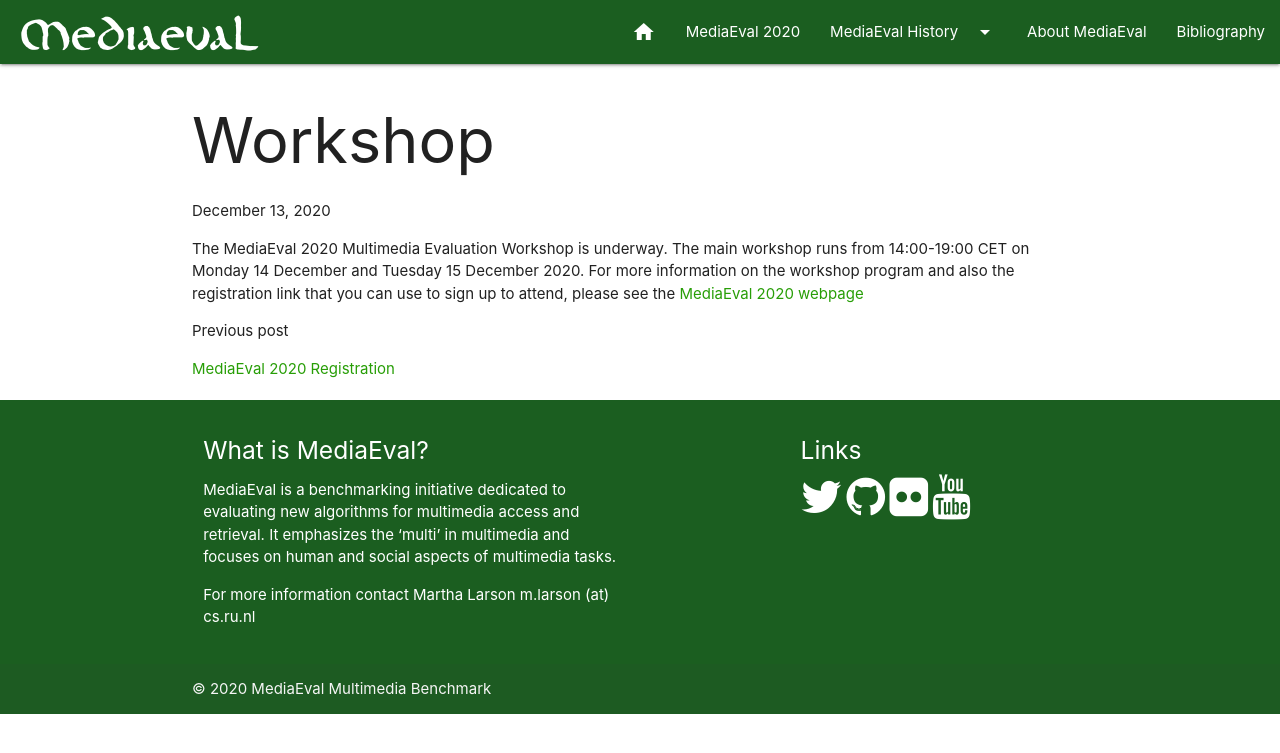
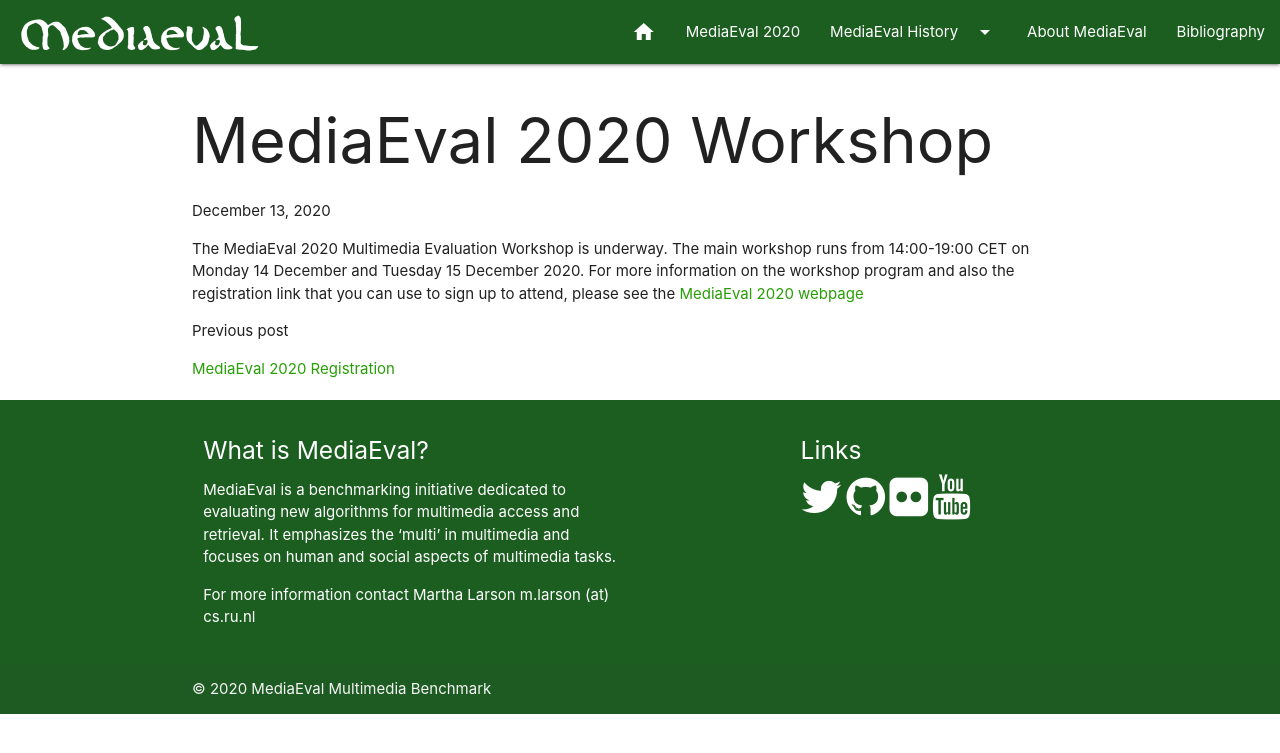
Before and after one commit to multimediaeval/multimediaeval.github.io, a Jekyll site: the page built from _posts/2020-12-13-workshop.md, in a window 1280 px wide. Shown: the top 753 px of the page. Built offline with Jekyll 4.4.1, drawn with Linux system fonts in a browser that asks for light colours; our own code applies the rules of GitHub Pages for plain Markdown files.

Commit message:
Update 2020-12-13-workshop.md
Added title.

```diff
--- a/_posts/2020-12-13-workshop.md
+++ b/_posts/2020-12-13-workshop.md
@@ -1 +1,6 @@
+---
+layout: post
+title: "MediaEval 2020 Workshop"
+---
+
 The MediaEval 2020 Multimedia Evaluation Workshop is underway. The main workshop runs from 14:00-19:00 CET on Monday 14 December and Tuesday 15 December 2020. For more information on the workshop program and also the registration link that you can use to sign up to attend, please see the [MediaEval 2020 webpage](https://multimediaeval.github.io/editions/2020)
```
